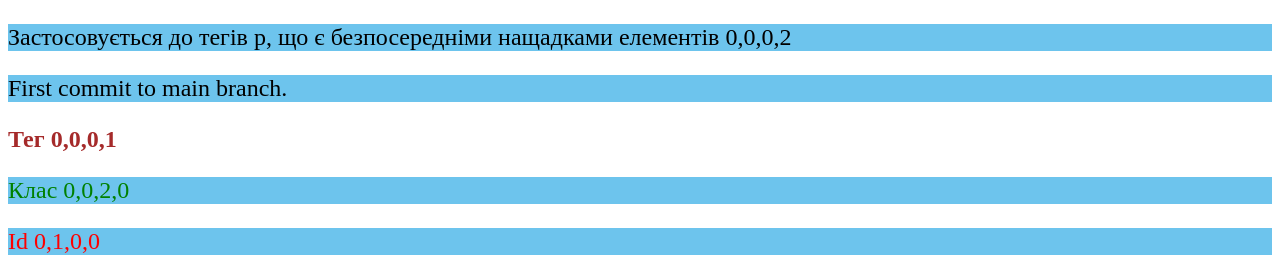
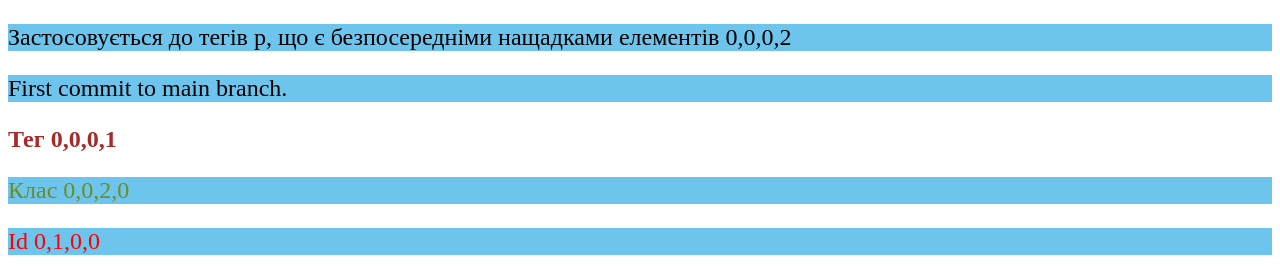
Before and after one commit to LobanovaSvit/s.lobanova.rep3, a plain HTML site: page HW5_Git/index.html in a window 1280 px wide. Shown: the top 267 px of the page. Drawn offline with Linux system fonts and the light colour scheme.

Commit message:
color chage in styles

```diff
--- a/HW5_Git/style.css
+++ b/HW5_Git/style.css
@@ -8,7 +8,7 @@
   }
 
   .class {
-    color: green;
+    color: olivedrab;
     font-size: 24px;
   }
   #unique {
```
